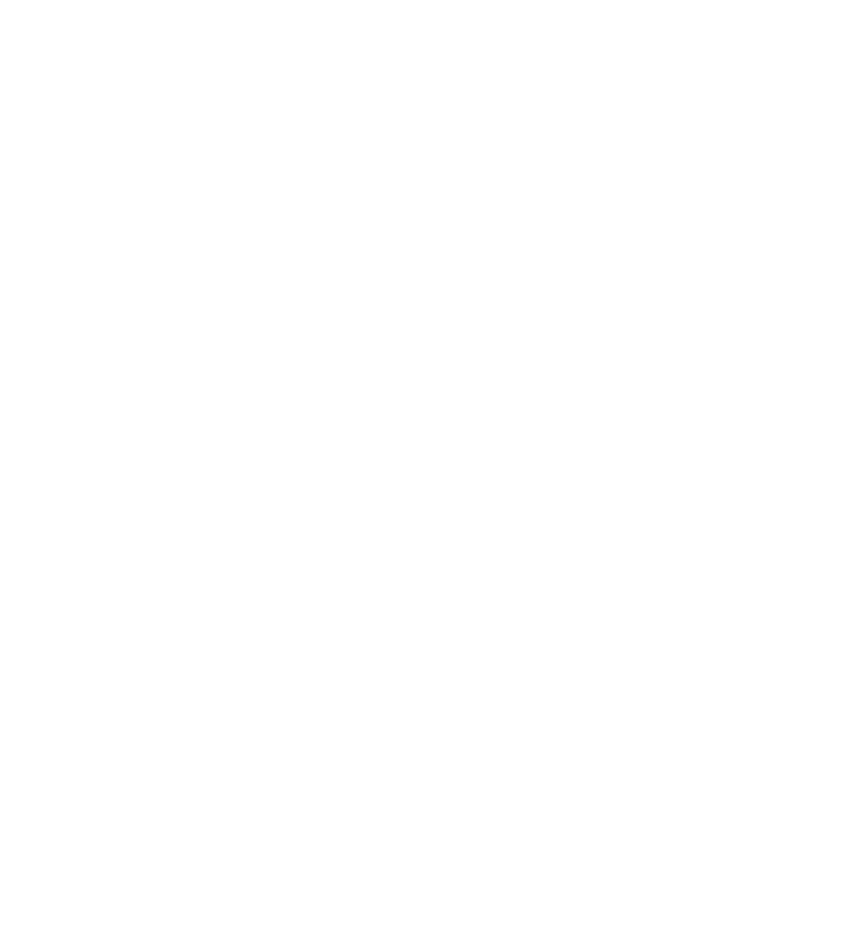
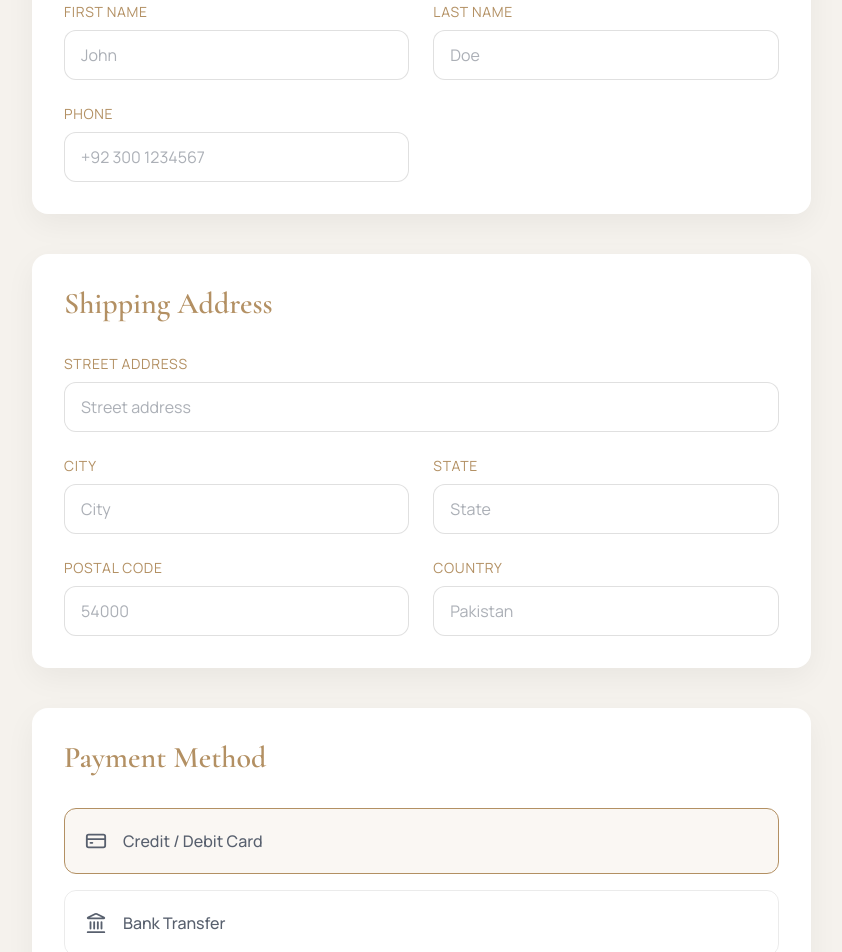
Before and after one commit to Ayman-Kz25/Aureline, a React (Vite) app in the folder frontend/: page /cart/checkout in a window 1280 px wide. Before the commit this address had no page. Shown: the part 340-1292 px from the top of the page, without its empty margins (0-842 px from the left). Before the commit the page ends 800 px from the top, so only its background shows below. Built offline with nearby package versions, Linux system fonts and the light colour scheme; a web font is replaced by a local one.

Commit message:
improving checkout form

```diff
--- a/frontend/src/App.jsx
+++ b/frontend/src/App.jsx
@@ -24,7 +24,7 @@
         <Route path="/product/:productId" element={<Product/>} />
         <Route path="/cart" element={<Cart/>} />
         <Route path="/login" element={<Login/>} />
-        <Route path="/checkout" element={<Checkout/>} />
+        <Route path="/cart/checkout" element={<Checkout/>} />
         <Route path="/orders" element={<Orders/>} />
       </Routes>
     </div>
--- a/frontend/src/components/CheckoutForm.jsx
+++ b/frontend/src/components/CheckoutForm.jsx
@@ -1,6 +1,135 @@
+import { CreditCard, Landmark, Wallet2 } from "lucide-react";
+
 const CheckoutForm = () => {
   return (
-    <div>CheckoutForm</div>
-  )
-}
-export default CheckoutForm
+    <form className="checkout-form">
+      {/* Contact */}
+      <section className="checkout-section">
+        <h2>Contact Information</h2>
+
+        <div className="checkout-grid">
+          <div className="form-group full">
+            <label>Email Address</label>
+            <input
+              type="email"
+              placeholder="you@example.com"
+            />
+          </div>
+
+          <div className="form-group">
+            <label>First Name</label>
+            <input
+              type="text"
+              placeholder="John"
+            />
+          </div>
+
+          <div className="form-group">
+            <label>Last Name</label>
+            <input
+              type="text"
+              placeholder="Doe"
+            />
+          </div>
+
+          <div className="form-group">
+            <label>Phone</label>
+            <input
+              type="tel"
+              placeholder="+92 300 1234567"
+            />
+          </div>
+        </div>
+      </section>
+
+      {/* Shipping */}
+      <section className="checkout-section">
+        <h2>Shipping Address</h2>
+
+        <div className="checkout-grid">
+
+          <div className="form-group full">
+            <label>Street Address</label>
+            <input
+              type="text"
+              placeholder="Street address"
+            />
+          </div>
+
+          <div className="form-group">
+            <label>City</label>
+            <input
+              type="text"
+              placeholder="City"
+            />
+          </div>
+
+          <div className="form-group">
+            <label>State</label>
+            <input
+              type="text"
+              placeholder="State"
+            />
+          </div>
+
+          <div className="form-group">
+            <label>Postal Code</label>
+            <input
+              type="text"
+              placeholder="54000"
+            />
+          </div>
+
+          <div className="form-group">
+            <label>Country</label>
+            <input
+              type="text"
+              placeholder="Pakistan"
+            />
+          </div>
+
+        </div>
+      </section>
+
+      {/* Payment */}
+      <section className="checkout-section">
+        <h2>Payment Method</h2>
+
+        <div className="payment-options">
+
+          <label className="payment-card active">
+            <input
+              type="radio"
+              name="payment"
+              defaultChecked
+            />
+            <CreditCard size={22} />
+            <span>Credit / Debit Card</span>
+          </label>
+
+          <label className="payment-card">
+            <input
+              type="radio"
+              name="payment"
+            />
+            <Landmark size={22} />
+            <span>Bank Transfer</span>
+          </label>
+
+          <label className="payment-card">
+            <input
+              type="radio"
+              name="payment"
+            />
+            <Wallet2 size={22} />
+            <span>Cash on Delivery</span>
+          </label>
+
+        </div>
+      </section>
+
+    </form>
+  );
+};
+
+export default CheckoutForm;
--- a/frontend/src/index.css
+++ b/frontend/src/index.css
@@ -1392,13 +1392,11 @@
 }
 
 .cart-heading span {
-  @apply text-xs md:text-sm text-gray-500;
+  @apply hidden md:block md:text-sm text-gray-500;
 }
 
 .cart-item {
-  @apply flex gap-6
-  items-center py-6
-  border-b-2 border-gray-200;
+  @apply flex gap-6 items-center py-6 border-b-2 border-gray-200;
 }
 
 .cart-item:last-of-type {
@@ -1521,6 +1519,93 @@
 }
 
 /* Checkout Page */
-.checkout-container{
+.checkout-container {
   @apply max-w-7xl mx-auto px-4 md:px-8 py-12 grid lg:grid-cols-[2fr_1fr] gap-12;
 }
+
+/* Checkout Form - Checkout Page */
+.checkout-form {
+  @apply flex flex-col gap-10;
+}
+
+.checkout-section {
+  @apply bg-white rounded-2xl p-8;
+  box-shadow: 0 10px 30px rgba(0, 0, 0, 0.05);
+}
+
+.checkout-section h2 {
+  @apply text-3xl mb-8 font-[Cormorant_Garamond] text-[var(--primary)] font-semibold;
+}
+
+.checkout-grid {
+  @apply grid grid-cols-1 md:grid-cols-2 gap-6;
+}
+
+.form-group {
+  @apply flex flex-col gap-2;
+}
+
+.form-group.full {
+  @apply md:col-span-2;
+}
+
+.form-group label {
+  @apply text-sm uppercase tracking-wider;
+  color: var(--primary);
+  font-family: "Manrope", sans-serif;
+}
+
+.form-group input {
+  @apply px-4 py-3 rounded-xl;
+  border: 1px solid rgba(0, 0, 0, 0.12);
+  background: var(--bg);
+  font-family: "Manrope", sans-serif;
+  transition: 0.3s;
+}
+
+.form-group input:focus {
+  outline: none;
+  border-color: var(--primary);
+  box-shadow: 0 0 0 3px rgba(193, 154, 107, 0.15);
+}
+
+/* Payment */
+
+.payment-options {
+  @apply flex flex-col gap-4;
+}
+
+.payment-card {
+  @apply flex items-center gap-4 rounded-xl p-5 cursor-pointer;
+  border: 1px solid rgba(0, 0, 0, 0.08);
+  transition: 0.25s;
+}
+
+.payment-card:hover {
+  border-color: var(--primary);
+  background: rgba(255, 255, 255, 0.6);
+}
+
+.payment-card input {
+  display: none;
+}
+
+.payment-card.active {
+  border-color: var(--primary);
+  background: rgba(193, 154, 107, 0.08);
+}
+
+.payment-card span {
+  @apply font-medium;
+  font-family: "Manrope", sans-serif;
+}
+
+@media (max-width: 768px) {
+  .checkout-section {
+    @apply p-6;
+  }
+
+  .checkout-section h2 {
+    @apply text-2xl;
+  }
+}
--- a/frontend/src/pages/Cart.jsx
+++ b/frontend/src/pages/Cart.jsx
@@ -5,8 +5,7 @@
 import { ShopContext } from "../context/ShopContext";
 
 const Cart = () => {
-  const { cartItems, products, currency, removeFromCart } =
-    useContext(ShopContext);
+  const { cartItems, products, currency } = useContext(ShopContext);
 
   const [cartItem, setCartItems] = useState(cartItems);
 
@@ -29,6 +28,16 @@
           quantity,
         };
       }
+
+      return updatedCart;
+    });
+  };
+
+  const removeFromCart = (productId) => {
+    setCartItems((prev) => {
+      const updatedCart = { ...prev };
+
+      delete updatedCart[productId];
 
       return updatedCart;
     });
--- a/frontend/src/pages/Checkout.jsx
+++ b/frontend/src/pages/Checkout.jsx
@@ -1,13 +1,10 @@
 import Layout from "../components/Layout";
-import Breadcrumbs from "../components/Breadcrumbs";
 import CheckoutForm from "../components/CheckoutForm";
 import CheckoutSummary from "../components/CheckoutSummary";
 
 const Checkout = () => {
   return (
     <Layout bg="bg-[var(--secondary)]">
-      <Breadcrumbs />
-
       <section className="checkout-container">
         <CheckoutForm />
 
--- a/frontend/src/pages/Product.jsx
+++ b/frontend/src/pages/Product.jsx
@@ -30,7 +30,6 @@
   Cream: "#EDE8D0",
   White: "#FFFFFF",
   "Crimson Red": "#6d131e",
-  Silver: "#E0E0E0",
   Chocolate: "#713600",
   "Sage Green": "#9CAF88",
   Green: "#06402B",
```
